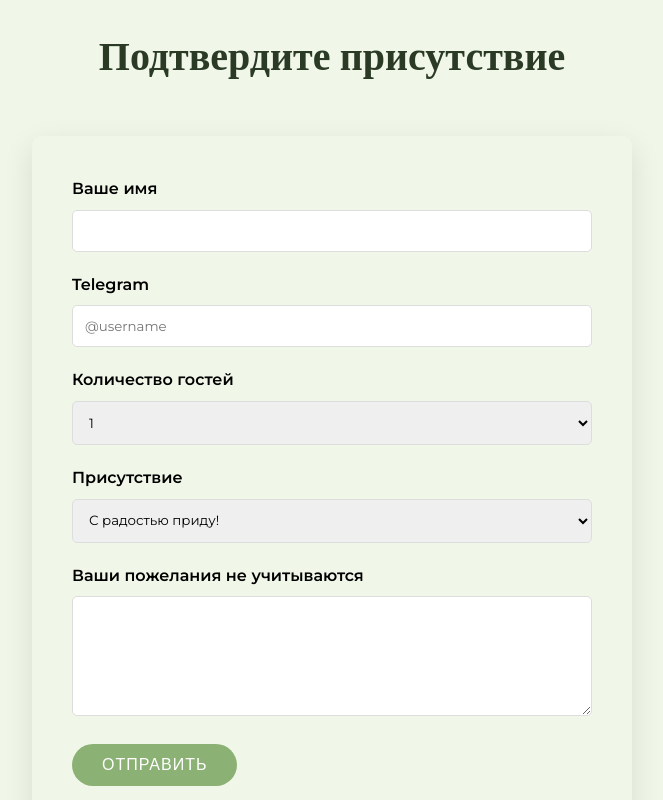
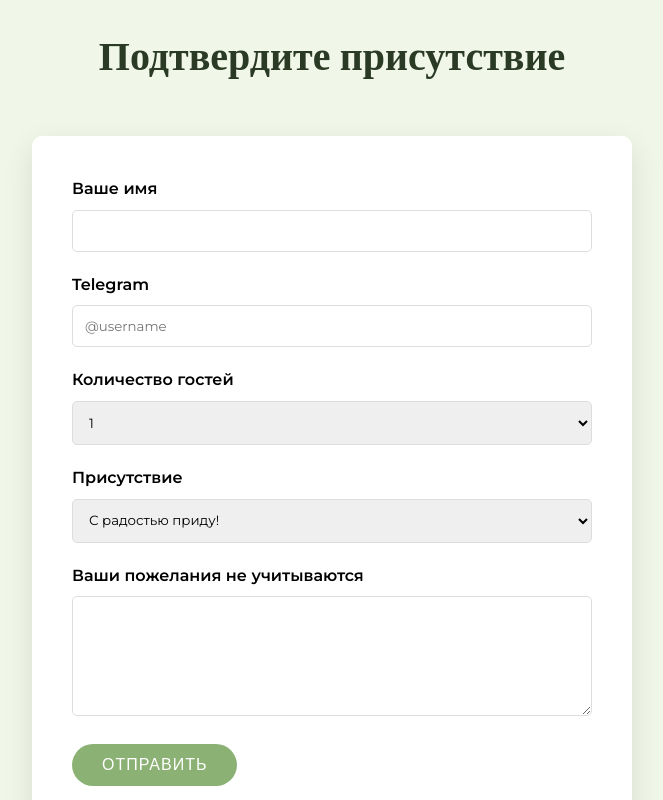
Before and after one commit to MusSM/Wedding, a plain HTML site: page index.html in a window 1280 px wide. Shown: the part 4540-5340 px from the top of the page, without its empty margins (308-971 px from the left). Drawn offline with nearby package versions, Linux system fonts and the light colour scheme.

Commit message:
Update index.html

```diff
--- a/index.html
+++ b/index.html
@@ -307,7 +307,7 @@
         .rsvp-form {
             max-width: 600px;
             margin: 0 auto;
-            background-color: var(--primary-color);
+            background-color: var(--light-text);
             padding: 40px;
             border-radius: 10px;
             box-shadow: 0 10px 30px rgba(0, 0, 0, 0.1);
```
